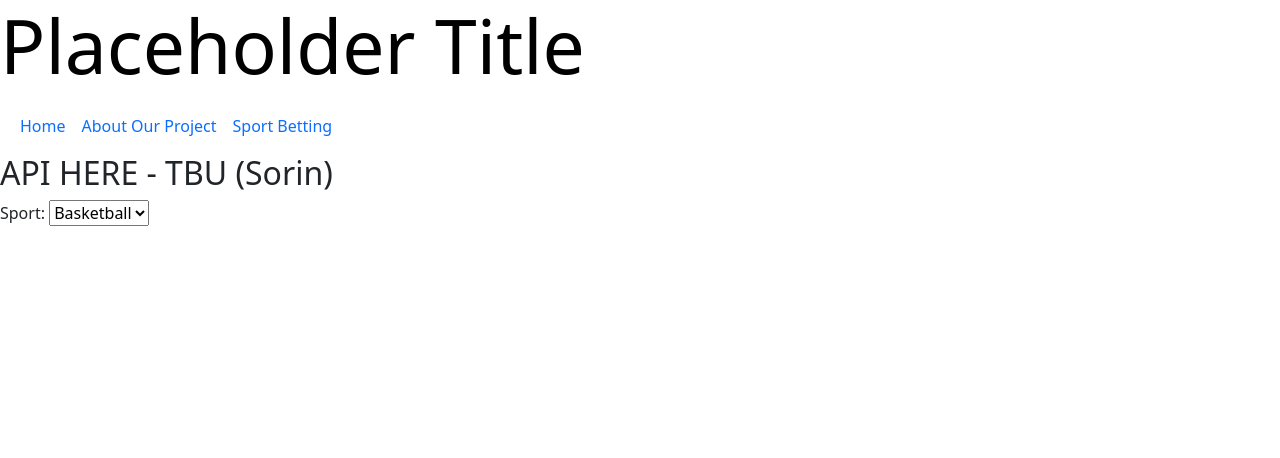
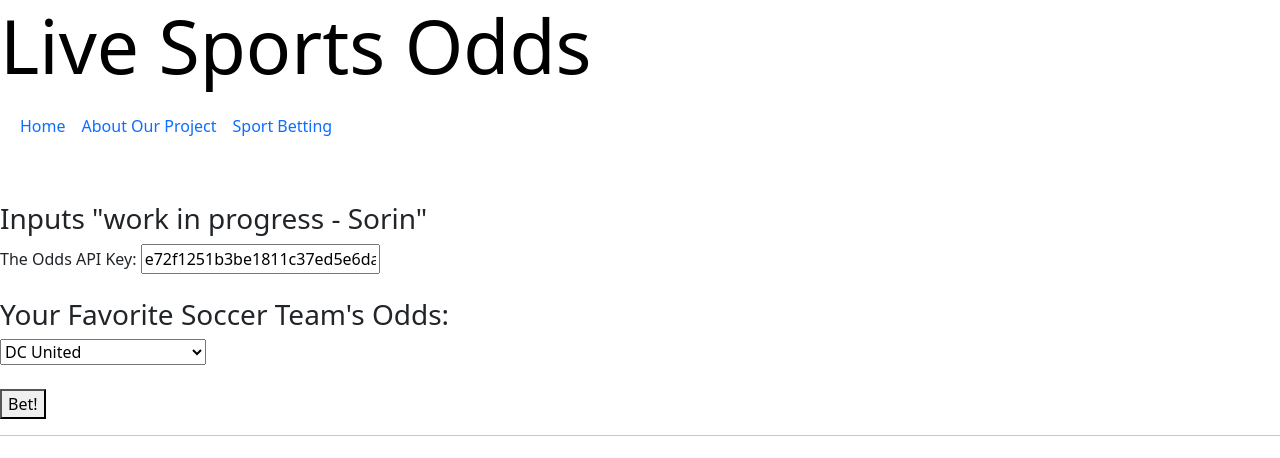
Before and after one commit to jamiegwaltney/finalproject, a plain HTML site: page sports.html in a window 1280 px wide. Drawn offline with nearby package versions, Linux system fonts and the light colour scheme.

Commit message:
Update sports.html

```diff
--- a/sports.html
+++ b/sports.html
@@ -8,11 +8,11 @@
 
     <!-- Bootstrap CSS -->
     <link href="https://cdn.jsdelivr.net/npm/bootstrap@5.0.0-beta3/dist/css/bootstrap.min.css" rel="stylesheet" integrity="sha384-eOJMYsd53ii+scO/bJGFsiCZc+5NDVN2yr8+0RDqr0Ql0h+rP48ckxlpbzKgwra6" crossorigin="anonymous">
-    <title>Placeholder Title</title>
+    <title>Live Sports Odds</title>
 
   </head>
   <body style="background-color:white;">
-    <h1 style="font-size:75px; color:black;">Placeholder Title</h1>
+    <h1 style="font-size:75px; color:black;">Live Sports Odds</h1>
     <script src="https://cdn.jsdelivr.net/npm/bootstrap@5.0.0-beta3/dist/js/bootstrap.bundle.min.js" integrity="sha384-JEW9xMcG8R+pH31jmWH6WWP0WintQrMb4s7ZOdauHnUtxwoG2vI5DkLtS3qm9Ekf" crossorigin="anonymous"></script>
         <header>
             <nav class="navbar navbar-expand-lg">
@@ -39,19 +39,67 @@
           </header>
 
 
-  <h2>API HERE - TBU (Sorin)</h2>
+
+          <br><br>
 
 
-  <label>Sport:</label>
+<h3>Inputs "work in progress - Sorin"</h3>
+
+<div>
+    <label>The Odds API Key:</label>
+    <input type="text" name="api-key" id="my-api-key" placeholder="Betting API Key" value="e72f1251b3be1811c37ed5e6daa2519f">
+    <br>
+
+<br>
+  <h3><label>Your Favorite Soccer Team's Odds:</label></h3>
+
   <select id="my-sport-selector">
-      <option value="Basketball" selected>Basketball</option>
-      <option value="Soccer">Soccer</option>
-      <option value='Baseball'>Baseball</option>
-      <option value='Boxing'>Boxing</option>
-
+      <option value="DC United" selected>DC United</option>
+      <option value="Atlanta United FC"> Atlanta United FC</option>
+      <option value='Chicago Fire FC'>Chicago Fire FC</option>
+      <option value='FC Cincinnati'>FC Cincinnati</option>
+      <option value='Columbus Crew SC'>Columbus Crew SC</option>
+      <option value='Inter Miami CF'>Inter Miami CF</option>
+      <option value='CF Montréal'>CF Montréal</option>
+      <option value='Nashville SC'>Nashville SC</option>
+      <option value='New England Revolution'>New England Revolution</option>
+      <option value='New York City FC'>New York City FC</option>
+      <option value='New York Red Bulls'>New York Red Bulls</option>
+      <option value='Orlando City SC'>Orlando City SC</option>
+      <option value='Philadelphia Union'>Philadelphia Union</option>
+      <option value='Toronto FC'>Toronto FC</option>
+      <option value='Austin FC'>Austin FC</option>
+      <option value='Colorado Rapids'>Colorado Rapids</option>
+      <option value='FC Dallas'>FC Dallas</option>
+      <option value='Houston Dynamo FC'>Houston Dynamo FC</option>
+      <option value='Sporting Kansas City'>Sporting Kansas City</option>
+      <option value='LA Galaxy'>LA Galaxy</option>
+      <option value='Los Angeles FC'>Los Angeles FC</option>
+      <option value='Minnesota United FC'>Minnesota United FC</option>
+      <option value='Portland Timbers'>Portland Timbers</option>
+      <option value='Real Salt Lake'>Real Salt Lake</option>
+      <option value='San Jose Earthquakes'>San Jose Earthquakes</option>
+      <option value='Seattle Sounders FC'>Seattle Sounders FC</option>
+      <option value='Vancouver Whitecaps FC'>Vancouver Whitecaps FC</option>
 
   </select>
   <br>
+</select>
+<br>
+
+<button id="my-submit-btn">Bet!</button>
+</div>
+<hr>
+
+<div id="dataviz-container"></div>
+<script type="text/javascript">
+
+var symbol, apiKey, dates, closingPrices;
+var inputApiKey = document.getElementById("my-api-key");
+
+
+
+
 
 
 
```
